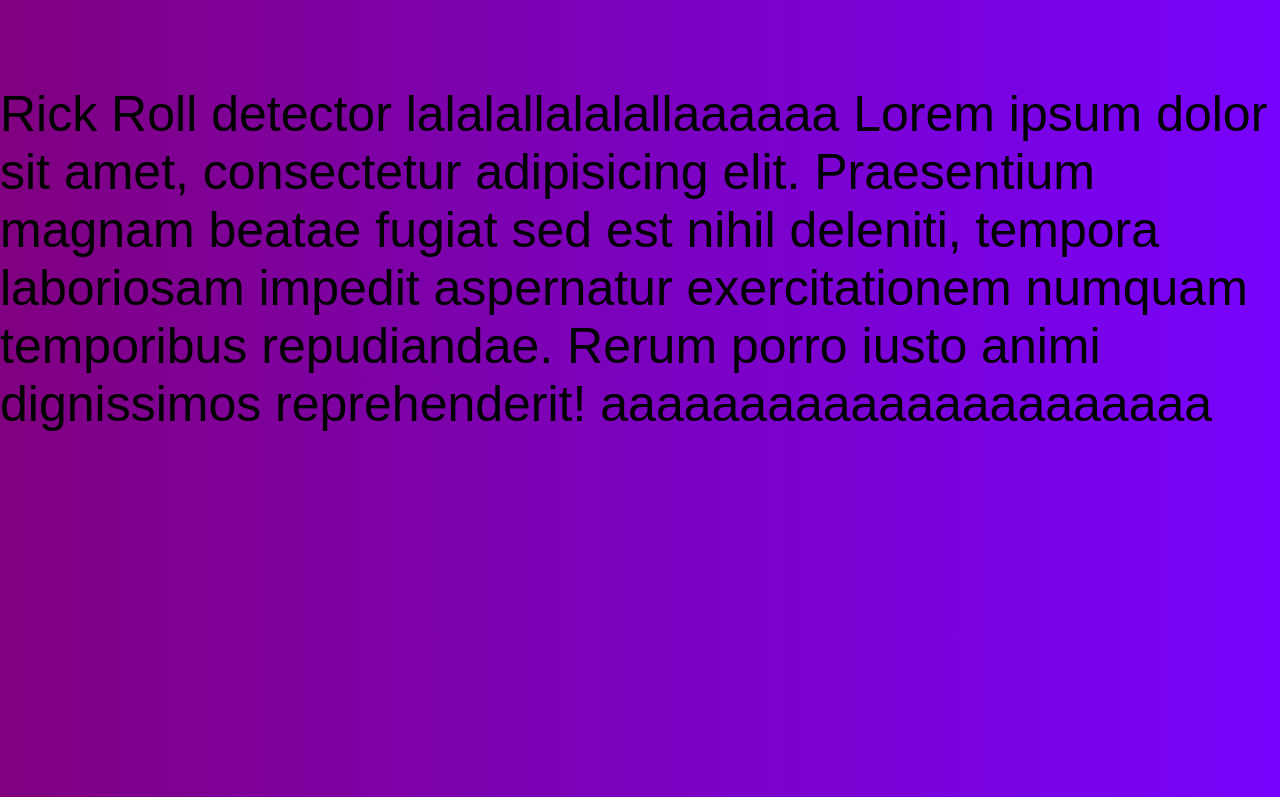
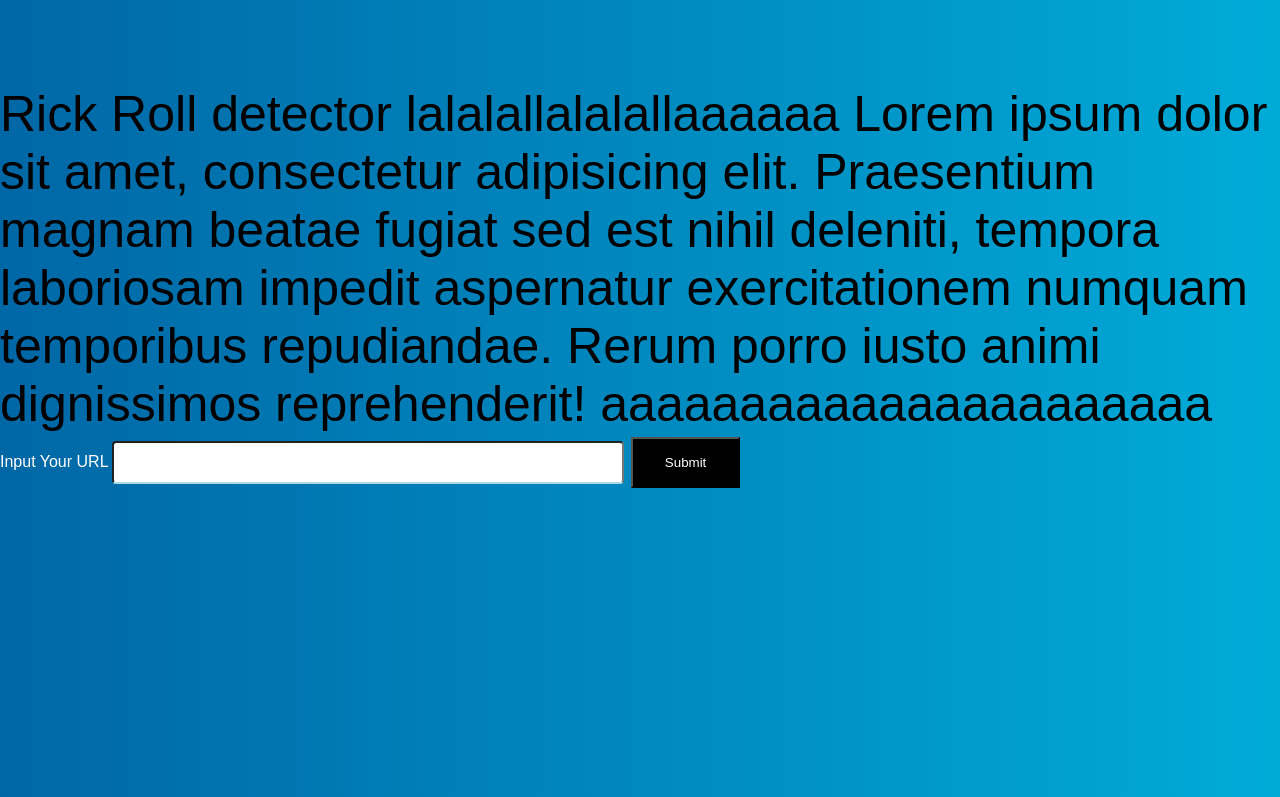
Before and after one commit to KawalarBear/KawalarBear.github.io, a plain HTML site: page index.html in a window 1280 px wide. Shown: the part 635-1432 px from the top of the page. Drawn offline with nearby package versions, Linux system fonts and the light colour scheme.

Commit message:
input boxes

```diff
--- a/index.html
+++ b/index.html
@@ -4,6 +4,7 @@
 	<title>LP's Website</title>
 	<meta name="viewport" content="width=device-width, initial-scale=1.0, user-scalable=no">
 	<link rel="stylesheet" href="styles.css">
+	</script>
 </head>
 <body>
 
@@ -15,11 +16,13 @@
 	<section>
 		<div class="hero">
 			<h1 class = "headline">your mum™</h1>
-			<img class = "underwater" src="/Images/rick astley.jpg" alt="underwater">
+			<img class = "underwater" src="/Images/rickroll.jpg" alt="Rick Astley">
 		</div>
 	</section>
 
 </header>
+
+
 <div class="header">
 	<div class="progress-container">
 	  <div class="progress-bar" id="myBar"></div>
@@ -34,5 +37,12 @@
 	</script>
 	<script src="java.js"></script>
 <p class = random>Rick Roll detector lalalallalalallaaaaaa  Lorem ipsum dolor sit amet, consectetur adipisicing elit. Praesentium magnam beatae fugiat sed est nihil deleniti, tempora laboriosam impedit aspernatur exercitationem numquam temporibus repudiandae. Rerum porro iusto animi dignissimos reprehenderit! aaaaaaaaaaaaaaaaaaaaaa</p>
+<div class="forms">
+<form>
+	<label for="url">Input Your URL</label>
+	<input type="text">
+	<input type="submit">
+</form>
+</div>
 </body>
 </html>
--- a/styles.css
+++ b/styles.css
@@ -11,7 +11,7 @@
     left: 0;
     width: 100%;
     height: 200vh;
-    background: linear-gradient(to left, rgb(120, 3, 253), purple);
+    background: linear-gradient(to left, #00abd8, #0067a6);
     z-index: -1;
 }
 nav{
@@ -95,3 +95,28 @@ section{
 body{
     overflow-x:hidden;
 }
+.forms{
+    color: white;
+
+}
+input[type=text]{
+    border-bottom:2px solid lightblue;
+    border-radius: 4px;
+    width: 40%;
+    padding: 12px 20px;
+    margin: 8px 0;
+    box-sizing: border-box;
+
+}
+input[type=text]:focus{
+    border:3px solid #555;
+}
+input[type=button], input[type=submit], input[type=reset]{
+    background-color: black;
+    color:white;
+    padding: 16px 32px;
+    text-decoration: none;
+    margin: 4px 2px;
+    cursor: pointer;
+
+}
```
Also changed, not shown: Images/rickroll.jpg (added).
